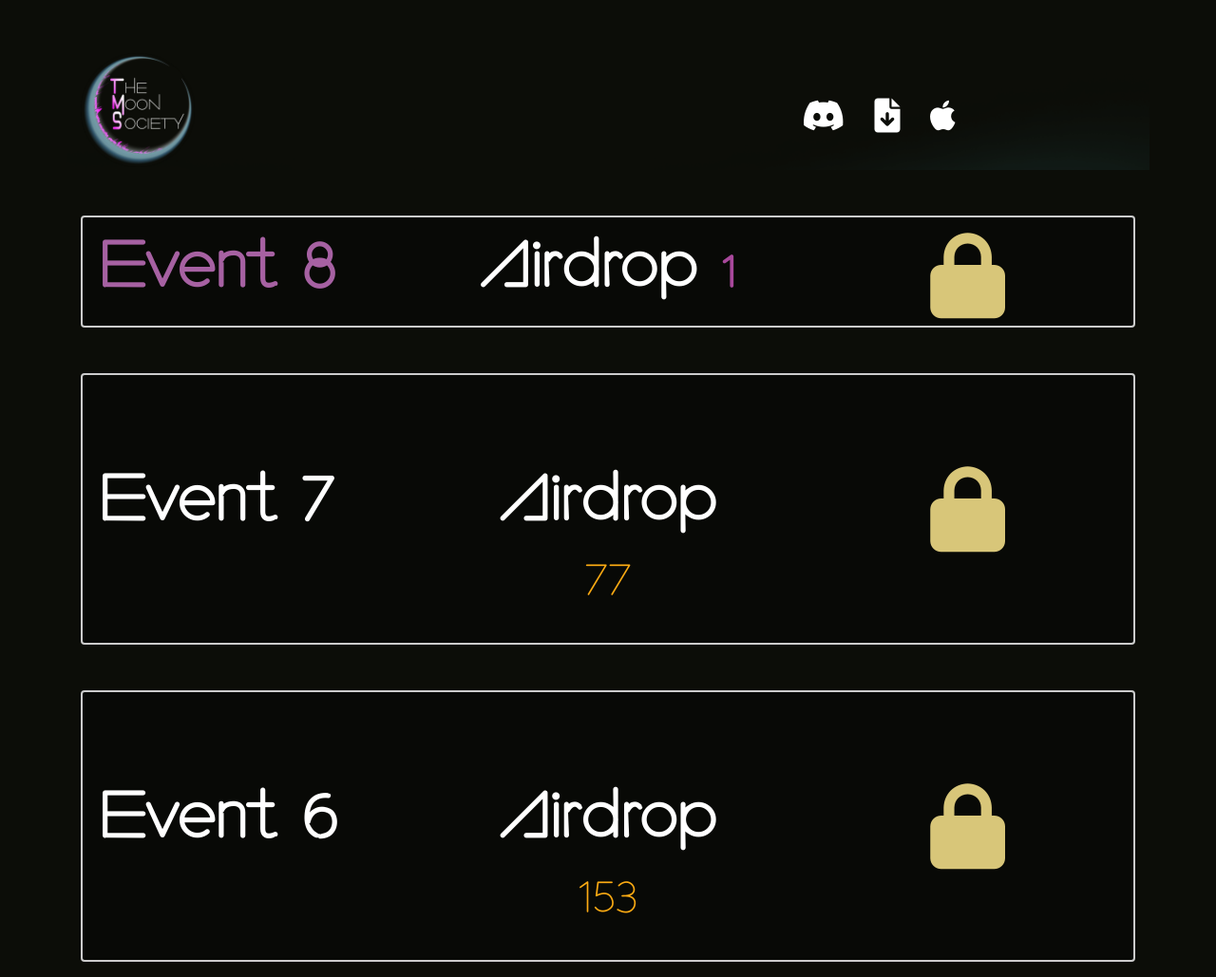
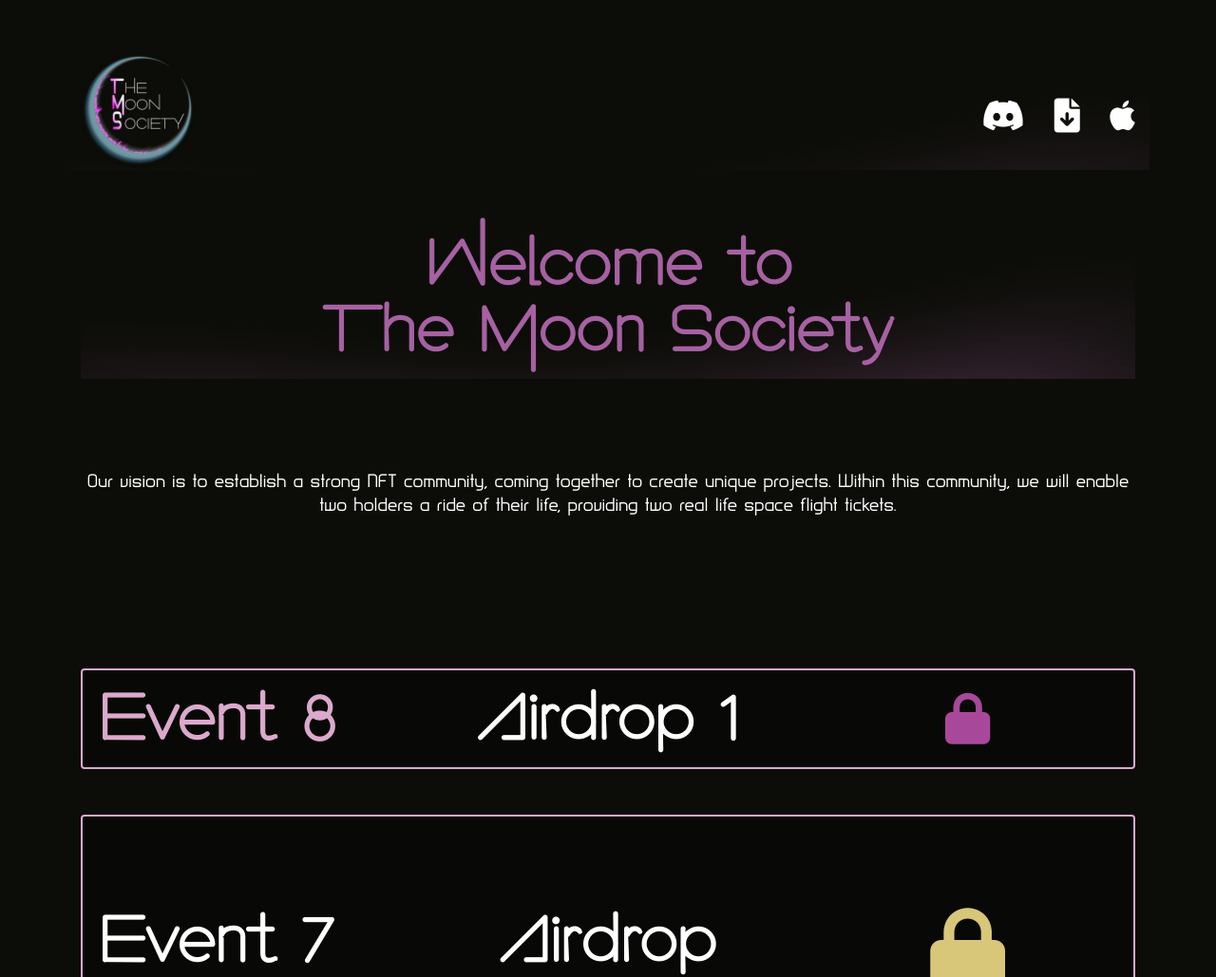
Before and after one commit to Frogbid/The-Moon-Society-Old, a plain HTML site: page index.html in a window 1280 px wide. Shown: the top 1029 px of the page at 95% size. Drawn offline with nearby package versions, Linux system fonts and the light colour scheme.

Commit message:
Welcome Update both in up and down

```diff
--- a/index.html
+++ b/index.html
@@ -56,7 +56,7 @@
 
         .card {
             background: rgba(0, 0, 0, .3);
-            border: 2px solid #ccc;
+            border: 2px solid #dba9cc;
         }
 
         h2 {
@@ -305,11 +305,11 @@
         <div class="container pt-5 pb-5">
             <header class="mt-2 mb-5">
                 <div class="row header-background-image"
-                     style="background-image: url('assets/images/background1.png');">
+                     style="background-image: url('assets/images/background8.png');">
                     <div class="col-md-6">
                         <img src="assets/images/mooon-logo.png" class="img-fluid" alt="image" style="width:120px;"/>
                     </div>
-                    <div class="col-md-6" style="text-align: center">
+                    <div class="col-md-6 text-right">
                         <p class="mt-5">
                             <i class="fab fa-discord fa-2x text-white"></i>
                             <i class="fas fa-file-download fa-2x ml-4 text-white"></i>
@@ -318,18 +318,33 @@
                     </div>
                 </div>
             </header>
+            <div class="heading mt-5 text-white text-center">
+                <div class="header-background-image" style="background-image: url('assets/images/background8.png')">
+                    <h1 class="pt-3 pb-3 mt-5" style="font-size: 70px;font-weight: 900; color: #a661a2">Welcome to<br>The
+                        Moon Society</h1>
+                </div>
+
+                <br><br>
+                <p class="mt-3">
+                    Our vision is to establish a strong NFT community,
+                    coming together to create unique projects. Within
+                    this community, we will enable two holders a ride of
+                    their life, providing two real life space flight tickets.<br>
+
+                </p>
+            </div>
+<br><br><br><br><br><br><br><br><br><br>
             <div class="card">
                 <div class="row">
                     <div class="col-lg-4">
-                        <h2 class="mt-3 pl-3" style="font-size: 70px;font-weight: bold; color: #a661a2">Event 8</h2>
+                        <h2 class="mt-3 pl-3" style="font-size: 70px;font-weight: bold; color: #dba9cc">Event 8</h2>
                     </div>
                     <div class="col-lg-4 text-center">
-                        <h2 class="mt-3" style="font-size: 70px;font-weight: 900;">Airdrop <span
-                                style="color:#a8489b;font-size: 50px;">1</span></h2>
+                        <h2 class="mt-3" style="font-size: 70px;font-weight: 900;">Airdrop 1</h2>
                     </div>
                     <div class="col-lg-4 text-center">
-                        <h3 class="mt-3 pb-2">
-                            <i style="color: #d8c679" class="fas fa-lock fa-5x"></i>
+                        <h3 class="mt-4 pb-4">
+                            <i style="color: #a8489b" class="fas fa-lock fa-3x"></i>
                         </h3>
                     </div>
                 </div>
@@ -605,7 +620,7 @@
                             </div>
                             <div class="circles-small">
                                 <div class="circle-small">
-                                    <div class="text mt-2">10%</div>
+                                    <div class="text mt-2">20%</div>
                                     <svg>
                                         <circle class="bg" cx="40" cy="40" r="37"></circle>
                                         <circle class="progress one" cx="40" cy="40" r="37"></circle>
@@ -613,7 +628,7 @@
                                 </div>
                                 <div class="circle-small">
                                     <div class="text mt-2">
-                                        20%
+                                        10%
                                     </div>
                                     <svg>
                                         <circle class="bg" cx="40" cy="40" r="37"></circle>
```
